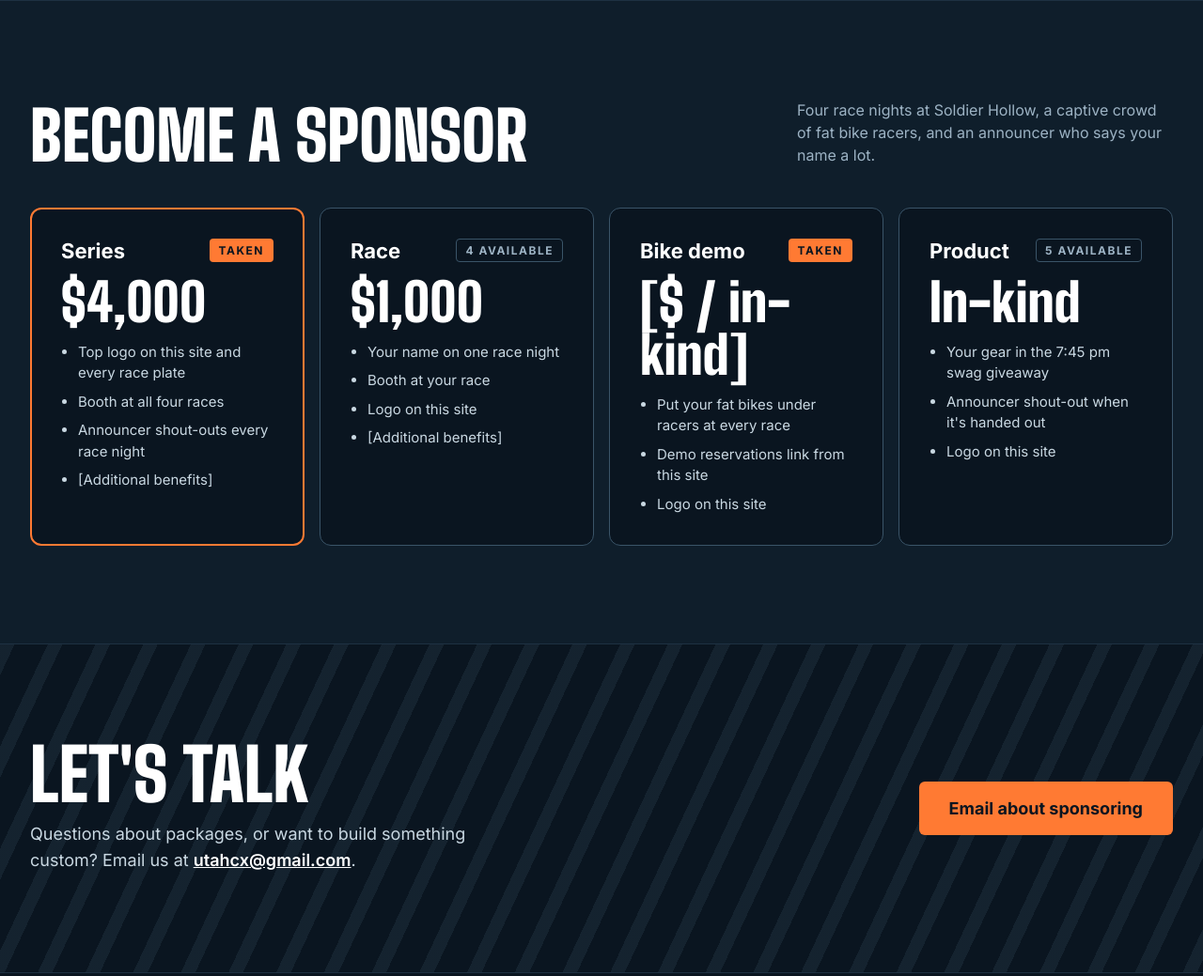
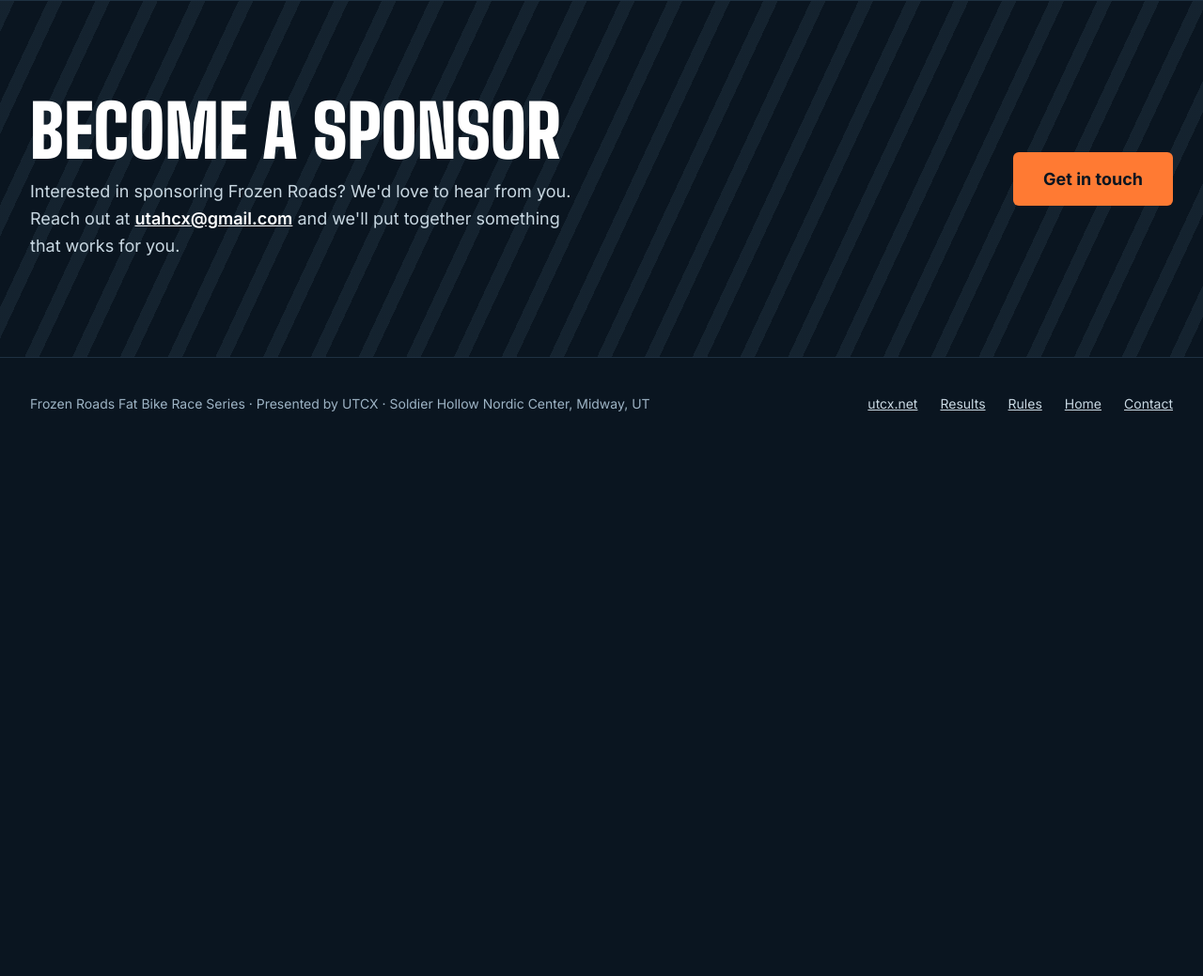
Before and after one commit to stoner24/frozen-roads, a plain HTML site: page sponsors.html in a window 1280 px wide. Shown: the part 1833-2872 px from the top of the page at 94% size. After the commit the page ends 2311 px from the top, so only its background shows below. Drawn offline with Linux system fonts and the light colour scheme.

Commit message:
Add files via upload

```diff
--- a/sponsors.html
+++ b/sponsors.html
@@ -92,69 +92,14 @@ a{color:#9FD8F5}a:hover{color:#E8F6FD}
 </div>
 </section>
 
-<!-- PACKAGES -->
-<section id="packages" style="background: #0F1E2B; border-top: 1px solid #1E3142; border-bottom: 1px solid #1E3142">
-<div style="max-width: 1240px; margin: 0 auto; padding: 104px 32px; display: flex; flex-direction: column; gap: 44px">
-<div style="display: flex; flex-wrap: wrap; align-items: flex-end; justify-content: space-between; gap: 16px">
-<h2 style="margin: 0; font-family: 'Big Shoulders Display', sans-serif; font-weight: 900; font-size: 72px; line-height: 0.9; text-transform: uppercase; color: #FFFFFF">Become a sponsor</h2>
-<p style="margin: 0; font-size: 16px; line-height: 1.5; color: #9DB3C4; max-width: 400px">Four race nights at Soldier Hollow, a captive crowd of fat bike racers, and an announcer who says your name a lot.</p>
+<!-- BECOME A SPONSOR -->
+<section id="become-a-sponsor" class="fr-tread" style="border-top: 1px solid #1E3142; border-bottom: 1px solid #1E3142">
+<div style="max-width: 1240px; margin: 0 auto; padding: 104px 32px; display: flex; flex-wrap: wrap; align-items: center; justify-content: space-between; gap: 32px">
+<div style="flex: 1 1 520px; display: flex; flex-direction: column; gap: 16px">
+<h2 style="margin: 0; font-family: 'Big Shoulders Display', sans-serif; font-weight: 900; font-size: clamp(52px, 6vw, 84px); line-height: 0.9; text-transform: uppercase; color: #FFFFFF">Become a sponsor</h2>
+<p style="margin: 0; font-size: 18px; line-height: 1.6; color: #C9D8E2; max-width: 600px">Interested in sponsoring Frozen Roads? We'd love to hear from you. Reach out at <a href="mailto:utahcx@gmail.com" style="color: #FFFFFF; font-weight: 600">utahcx@gmail.com</a> and we'll put together something that works for you.</p>
 </div>
-<div style="display: grid; grid-template-columns: repeat(auto-fit, minmax(260px, 1fr)); gap: 16px">
-
-<div style="background: #0A1520; border: 2px solid #FF7A33; border-radius: 12px; padding: 31px; display: flex; flex-direction: column; gap: 14px">
-<div style="display: flex; flex-wrap: wrap; align-items: center; justify-content: space-between; gap: 8px"><h3 style="margin: 0; font-size: 22px; font-weight: 700; color: #FFFFFF">Series</h3><span style="font-size: 12px; font-weight: 700; letter-spacing: 1.5px; text-transform: uppercase; color: #0A1520; background: #FF7A33; padding: 5px 10px; border-radius: 4px">Taken</span></div>
-<p style="margin: 0; font-family: 'Big Shoulders Display', sans-serif; font-weight: 900; font-size: 56px; line-height: 1; color: #FFFFFF">$4,000</p>
-<ul style="margin: 0; padding: 0 0 0 18px; display: flex; flex-direction: column; gap: 8px; font-size: 15px; line-height: 1.5; color: #C9D8E2">
-<li>Top logo on this site and every race plate</li>
-<li>Booth at all four races</li>
-<li>Announcer shout-outs every race night</li>
-<li>[Additional benefits]</li>
-</ul>
-</div>
-
-<div style="background: #0A1520; border: 1px solid #3A5468; border-radius: 12px; padding: 32px; display: flex; flex-direction: column; gap: 14px">
-<div style="display: flex; flex-wrap: wrap; align-items: center; justify-content: space-between; gap: 8px"><h3 style="margin: 0; font-size: 22px; font-weight: 700; color: #FFFFFF">Race</h3><span style="font-size: 12px; font-weight: 700; letter-spacing: 1.5px; text-transform: uppercase; color: #9DB3C4; border: 1px solid #3A5468; padding: 4px 9px; border-radius: 4px">4 available</span></div>
-<p style="margin: 0; font-family: 'Big Shoulders Display', sans-serif; font-weight: 900; font-size: 56px; line-height: 1; color: #FFFFFF">$1,000</p>
-<ul style="margin: 0; padding: 0 0 0 18px; display: flex; flex-direction: column; gap: 8px; font-size: 15px; line-height: 1.5; color: #C9D8E2">
-<li>Your name on one race night</li>
-<li>Booth at your race</li>
-<li>Logo on this site</li>
-<li>[Additional benefits]</li>
-</ul>
-</div>
-
-<div style="background: #0A1520; border: 1px solid #3A5468; border-radius: 12px; padding: 32px; display: flex; flex-direction: column; gap: 14px">
-<div style="display: flex; flex-wrap: wrap; align-items: center; justify-content: space-between; gap: 8px"><h3 style="margin: 0; font-size: 22px; font-weight: 700; color: #FFFFFF">Bike demo</h3><span style="font-size: 12px; font-weight: 700; letter-spacing: 1.5px; text-transform: uppercase; color: #0A1520; background: #FF7A33; padding: 5px 10px; border-radius: 4px">Taken</span></div>
-<p style="margin: 0; font-family: 'Big Shoulders Display', sans-serif; font-weight: 900; font-size: 56px; line-height: 1; color: #FFFFFF">[$ / in-kind]</p>
-<ul style="margin: 0; padding: 0 0 0 18px; display: flex; flex-direction: column; gap: 8px; font-size: 15px; line-height: 1.5; color: #C9D8E2">
-<li>Put your fat bikes under racers at every race</li>
-<li>Demo reservations link from this site</li>
-<li>Logo on this site</li>
-</ul>
-</div>
-
-<div style="background: #0A1520; border: 1px solid #3A5468; border-radius: 12px; padding: 32px; display: flex; flex-direction: column; gap: 14px">
-<div style="display: flex; flex-wrap: wrap; align-items: center; justify-content: space-between; gap: 8px"><h3 style="margin: 0; font-size: 22px; font-weight: 700; color: #FFFFFF">Product</h3><span style="font-size: 12px; font-weight: 700; letter-spacing: 1.5px; text-transform: uppercase; color: #9DB3C4; border: 1px solid #3A5468; padding: 4px 9px; border-radius: 4px">5 available</span></div>
-<p style="margin: 0; font-family: 'Big Shoulders Display', sans-serif; font-weight: 900; font-size: 56px; line-height: 1; color: #FFFFFF">In-kind</p>
-<ul style="margin: 0; padding: 0 0 0 18px; display: flex; flex-direction: column; gap: 8px; font-size: 15px; line-height: 1.5; color: #C9D8E2">
-<li>Your gear in the 7:45 pm swag giveaway</li>
-<li>Announcer shout-out when it's handed out</li>
-<li>Logo on this site</li>
-</ul>
-</div>
-
-</div>
-</div>
-</section>
-
-<!-- CONTACT -->
-<section class="fr-tread" style="border-bottom: 1px solid #1E3142">
-<div style="max-width: 1240px; margin: 0 auto; padding: 104px 32px; display: flex; flex-wrap: wrap; align-items: center; justify-content: space-between; gap: 32px">
-<div style="flex: 1 1 480px; display: flex; flex-direction: column; gap: 14px">
-<h2 style="margin: 0; font-family: 'Big Shoulders Display', sans-serif; font-weight: 900; font-size: clamp(52px, 6vw, 84px); line-height: 0.9; text-transform: uppercase; color: #FFFFFF">Let's talk</h2>
-<p style="margin: 0; font-size: 18px; line-height: 1.6; color: #C9D8E2; max-width: 540px">Questions about packages, or want to build something custom? Email us at <a href="mailto:utahcx@gmail.com" style="color: #FFFFFF; font-weight: 600">utahcx@gmail.com</a>.</p>
-</div>
-<a href="mailto:utahcx@gmail.com" style="background: #FF7A33; color: #0A1520; text-decoration: none; font-weight: 700; font-size: 18px; padding: 18px 32px; border-radius: 6px">Email about sponsoring</a>
+<a href="mailto:utahcx@gmail.com" style="background: #FF7A33; color: #0A1520; text-decoration: none; font-weight: 700; font-size: 18px; padding: 18px 32px; border-radius: 6px">Get in touch</a>
 </div>
 </section>
 
```
